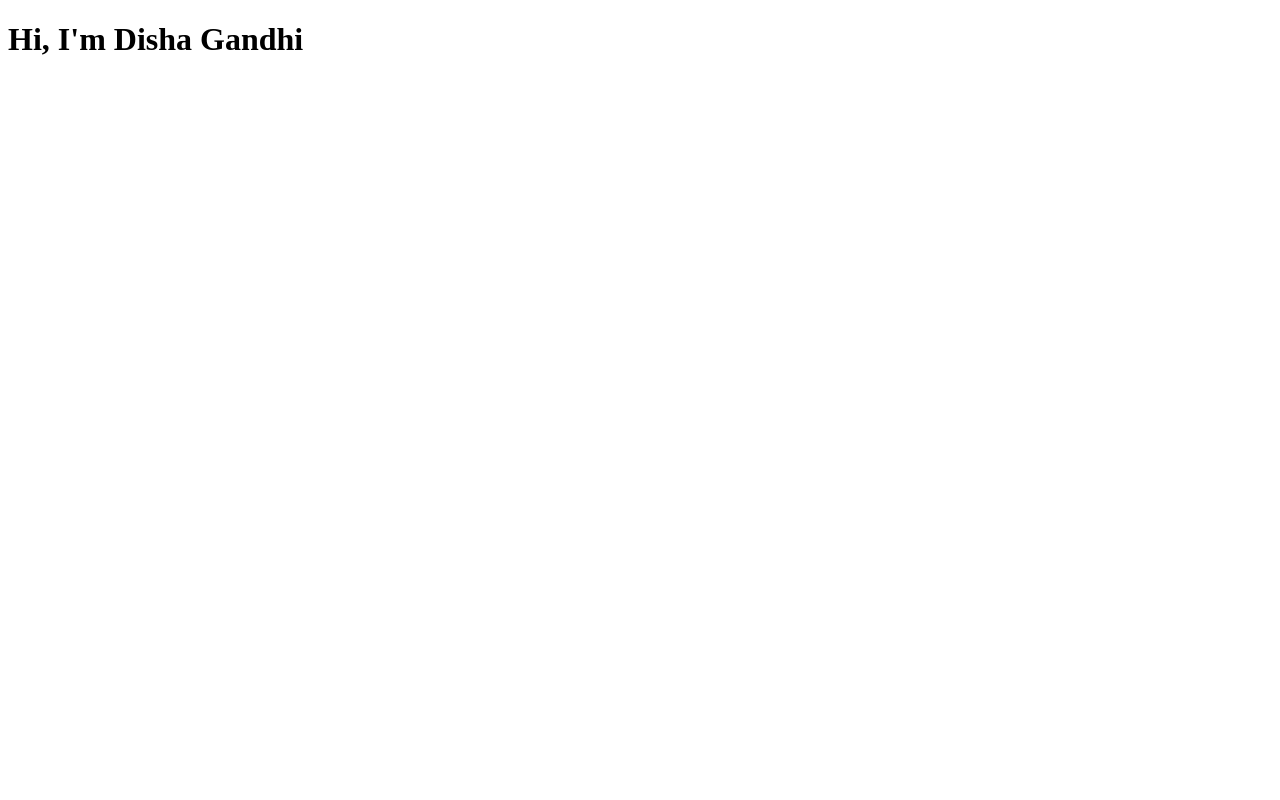
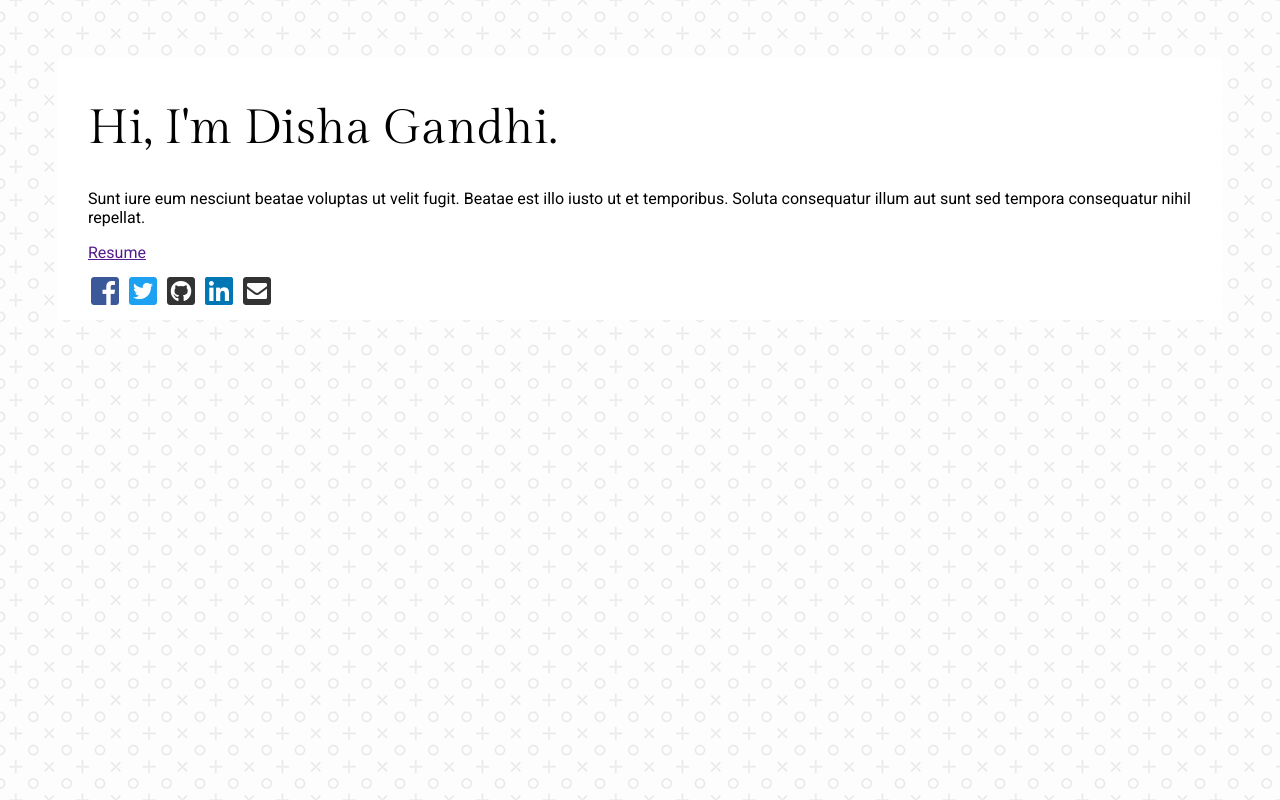
Before and after one commit to GandhiDisha/GandhiDisha.github.io, a plain HTML site: page index.html in a window 1280 px wide. Drawn offline with Linux system fonts and the light colour scheme.

Commit message:
Basic page

```diff
--- a/index.html
+++ b/index.html
@@ -1,14 +1,57 @@
 <!DOCTYPE html>
 <html lang="en">
+
 <head>
     <meta charset="UTF-8">
     <meta name="viewport" content="width=device-width, initial-scale=1.0">
     <meta http-equiv="X-UA-Compatible" content="ie=edge">
     <title>Disha Gandhi</title>
+    <link href="https://fonts.googleapis.com/css?family=Gilda+Display|Roboto" rel="stylesheet">
+    <link rel="stylesheet" href="https://use.fontawesome.com/releases/v5.3.1/css/all.css" integrity="sha384-mzrmE5qonljUremFsqc01SB46JvROS7bZs3IO2EmfFsd15uHvIt+Y8vEf7N7fWAU"
+        crossorigin="anonymous">
+    <style>
+        body {
+            background-image: url('tic-tac-toe.png');
+            padding: 50px;
+            font-family: 'Roboto', sans-serif;
+        }
+
+        main {
+            background: white;
+            padding: 10px 30px;
+        }
+
+        h1 {
+            font-family: 'Gilda Display', serif;
+            font-weight: normal;
+            font-size: 3em;
+        }
+
+        #social {
+            margin-top: 10px;
+        }
+
+        #social i {
+            font-size: 2em;
+            margin: 3px;
+        }
+    </style>
 </head>
+
 <body>
-    <header>
-        <h1>Hi, I'm Disha Gandhi</h1>
-    </header>
+    <main>
+        <h1>Hi, I'm Disha Gandhi.</h1>
+        <p>Sunt iure eum nesciunt beatae voluptas ut velit fugit. Beatae est illo iusto ut et temporibus. Soluta
+            consequatur illum aut sunt sed tempora consequatur nihil repellat.</p>
+        <a href="">Resume</a>
+        <div id="social">
+            <a href="" target="_blank" style="color:#3B5998"><i class="fab fa-facebook-square"></i></a>
+            <a href="" target="_blank" style="color:#1DA1F2"><i class="fab fa-twitter-square"></i></a>
+            <a href="" target="_blank" style="color:#333"><i class="fab fa-github-square"></i></a>
+            <a href="" target="_blank" style="color:#0077B5"><i class="fab fa-linkedin"></i></a>
+            <a href="" target="_blank" style="color:#333"><i class="fas fa-envelope-square"></i></a>
+        </div>
+    </main>
 </body>
+
 </html>
```
Also changed, not shown: tic-tac-toe.png (added).
